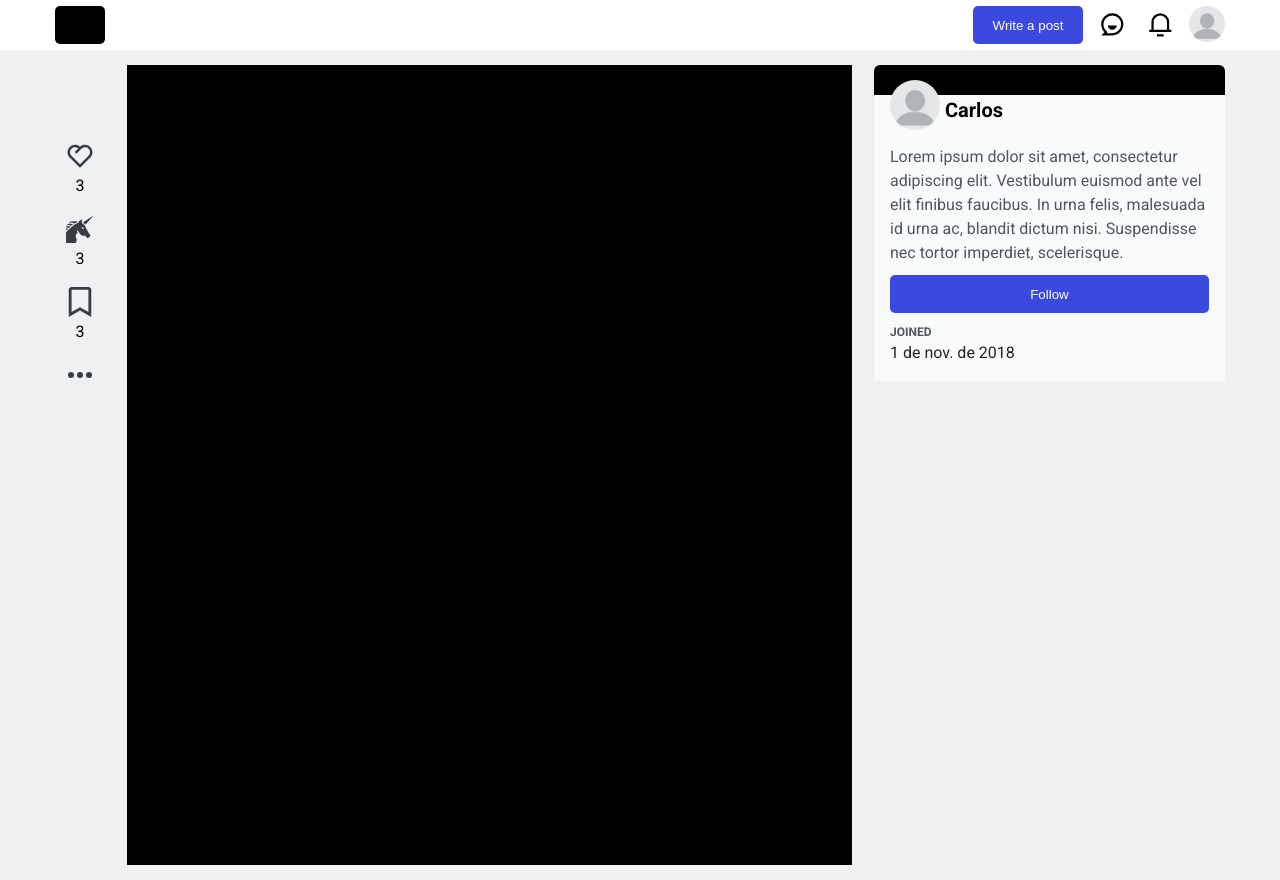
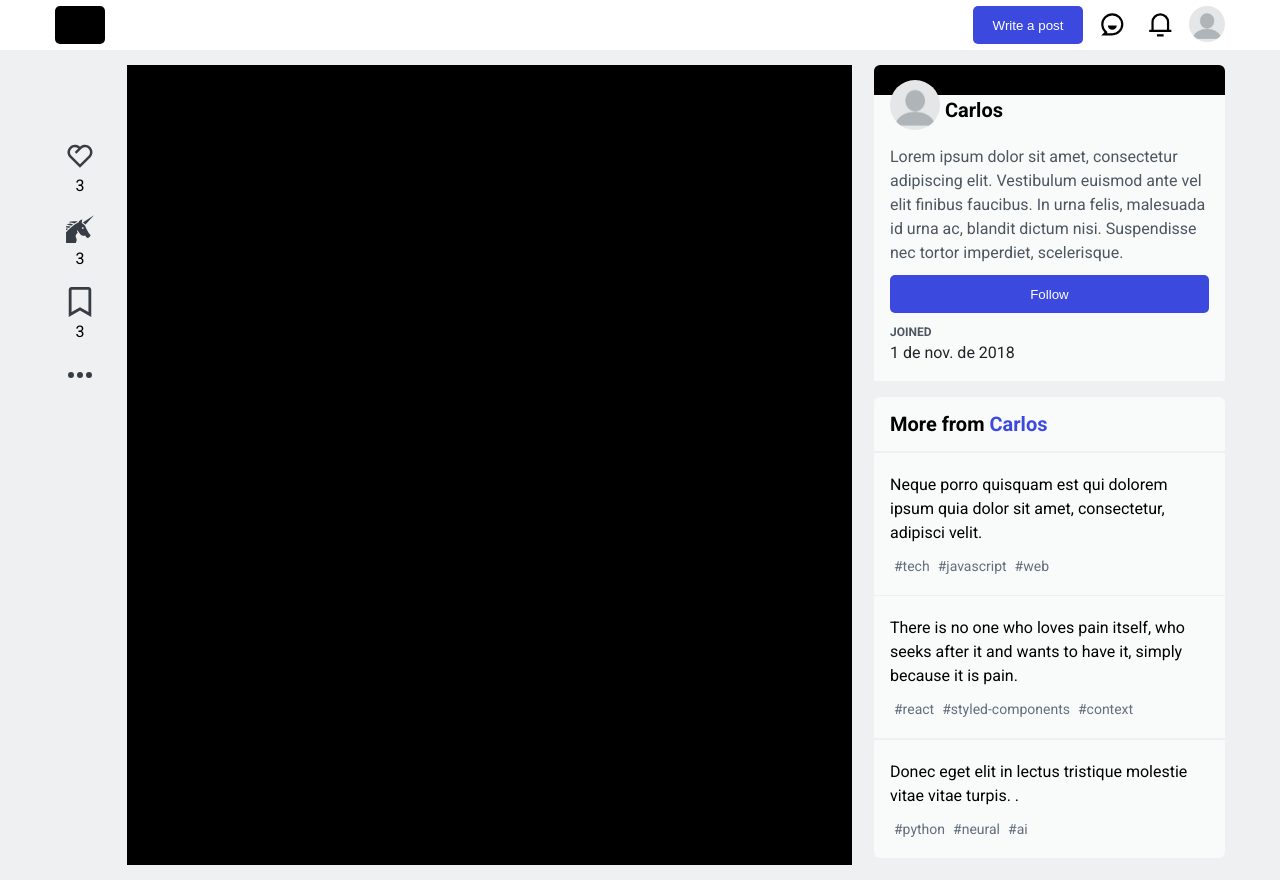
Before and after one commit to cjuniordev/blog-post-react, a React (Create React App) app: page / in a window 1280 px wide. Built offline with nearby package versions, Linux system fonts and the light colour scheme.

Commit message:
Finish 'More' component

```diff
--- /dev/null
+++ b/src/pages/Post/AsideBar/More/index.js
@@ -0,0 +1,41 @@
+import { Container, Title, TitleLink, Card, Hr, CardName, CardTags, CardTag } from './style';
+
+function More() {
+  return (
+    <Container>
+        <Title>
+          More from
+          <TitleLink> Carlos</TitleLink>
+        </Title>
+        <Hr />
+        <Card>
+          <CardName>Neque porro quisquam est qui dolorem ipsum quia dolor sit amet, consectetur, adipisci velit.</CardName>
+          <CardTags>
+            <CardTag>#tech</CardTag>
+            <CardTag>#javascript</CardTag>
+            <CardTag>#web</CardTag>
+          </CardTags>
+        </Card>
+        <Hr />
+        <Card>
+          <CardName>There is no one who loves pain itself, who seeks after it and wants to have it, simply because it is pain.</CardName>
+          <CardTags>
+            <CardTag>#react</CardTag>
+            <CardTag>#styled-components</CardTag>
+            <CardTag>#context</CardTag>
+          </CardTags>
+        </Card>
+        <Hr />
+        <Card>
+          <CardName>Donec eget elit in lectus tristique molestie vitae vitae turpis. .</CardName>
+          <CardTags>
+            <CardTag>#python</CardTag>
+            <CardTag>#neural</CardTag>
+            <CardTag>#ai</CardTag>
+          </CardTags>
+        </Card>
+    </Container>
+  );
+}
+
+export default More;
--- /dev/null
+++ b/src/pages/Post/AsideBar/More/style.js
@@ -0,0 +1,60 @@
+import styled from 'styled-components';
+
+export const Container = styled.div`
+  margin-top: 16px;
+  border-radius: 6px;
+  background-color: #F9FAFA;
+`;
+
+export const Wrapper = styled.div`
+  padding: 0 16px;
+`;
+
+export const Title = styled.p`
+  padding: 12px 16px;
+
+  font-size: 20px;
+  line-height: 30px;
+  font-weight: 700;
+`;
+
+export const TitleLink = styled.a`
+  color: rgb(59, 73, 223);
+`;
+
+export const Card = styled.div`
+  padding: 16px;
+`;
+
+export const Hr = styled.hr`
+  height: 1.5px;
+  margin: 0;
+
+  border: none;
+  background-color: #EEF0F1;
+`;
+
+export const CardName = styled.p`
+  padding: 4px 0;
+
+  font-size: 16px;
+  line-height: 24px;
+`;
+
+export const CardTags = styled.div`
+  padding-top: 4px;
+
+  display: flex;
+  flex-direction: row;
+  align-items: center;
+`;
+
+export const CardTag = styled.p`
+  padding: 4px;
+
+  color: rgb(100, 112, 125);
+  font-size: 14px;
+  line-height: 18px;
+
+
+`;
--- a/src/pages/Post/AsideBar/index.js
+++ b/src/pages/Post/AsideBar/index.js
@@ -1,10 +1,12 @@
 import { Container } from './style';
 import Profile from './Profile';
+import More from './More';
 
 function AsideBar() {
   return (
     <Container>
       <Profile />
+      <More />
     </Container>
   );
 }
```
